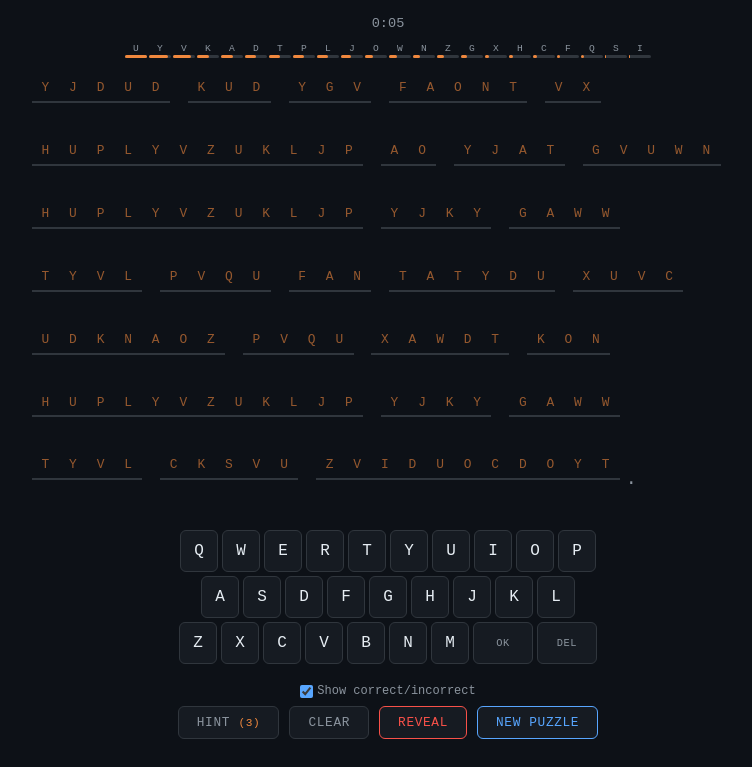
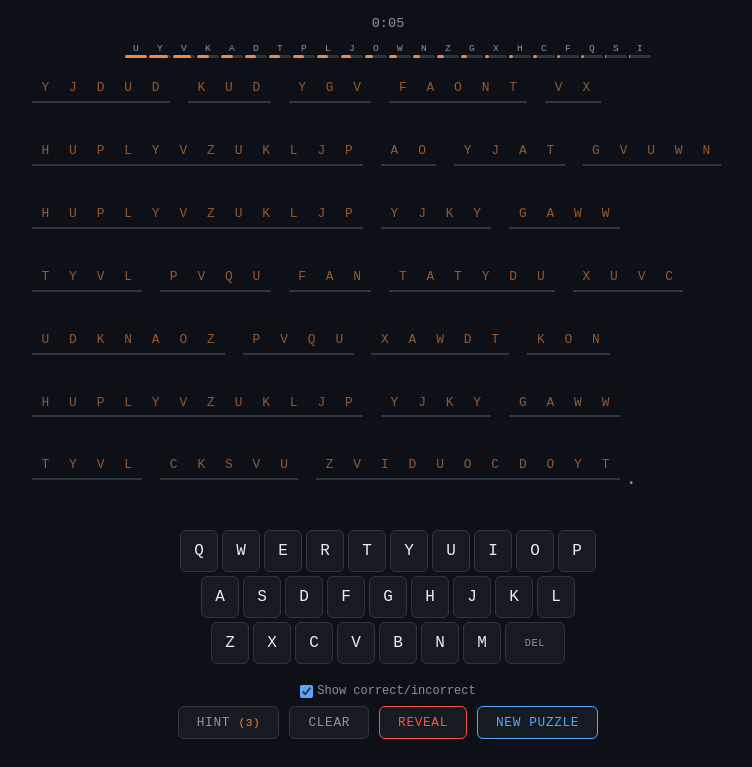
Before and after one commit to Masha-L/cipher, a plain HTML site: page index.html in a window 1280 px wide. Shown: the part 63-830 px from the top of the page, without its empty margins (252-1004 px from the left). Drawn offline with Linux system fonts and the light colour scheme.

Commit message:
fix: remove redundant OK button (auto-check already handles win)

```diff
--- a/index.html
+++ b/index.html
@@ -266,9 +266,7 @@ function renderKeyboard(){
       else if(usedValues.has(letter))key.classList.add("used");
       key.addEventListener("click",()=>handleKeyPress(letter));rowDiv.appendChild(key);
     });
-    if(ri===2){const enter=document.createElement("button");enter.className="key key-action";
-      enter.textContent="OK";enter.addEventListener("click",checkWin);rowDiv.appendChild(enter);
-      const del=document.createElement("button");del.className="key key-action";
+    if(ri===2){const del=document.createElement("button");del.className="key key-action";
       del.textContent="DEL";del.addEventListener("click",handleDelete);rowDiv.appendChild(del);}
     kb.appendChild(rowDiv);
   });
```
